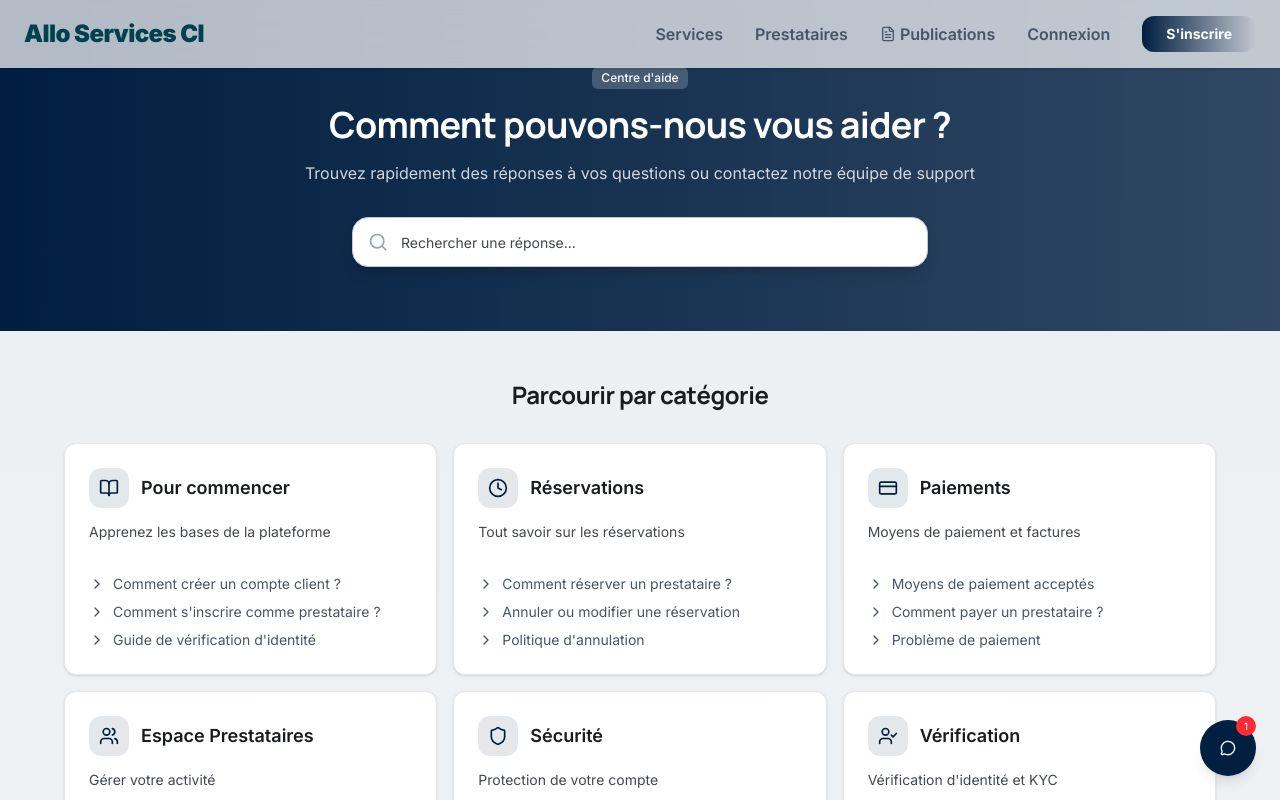
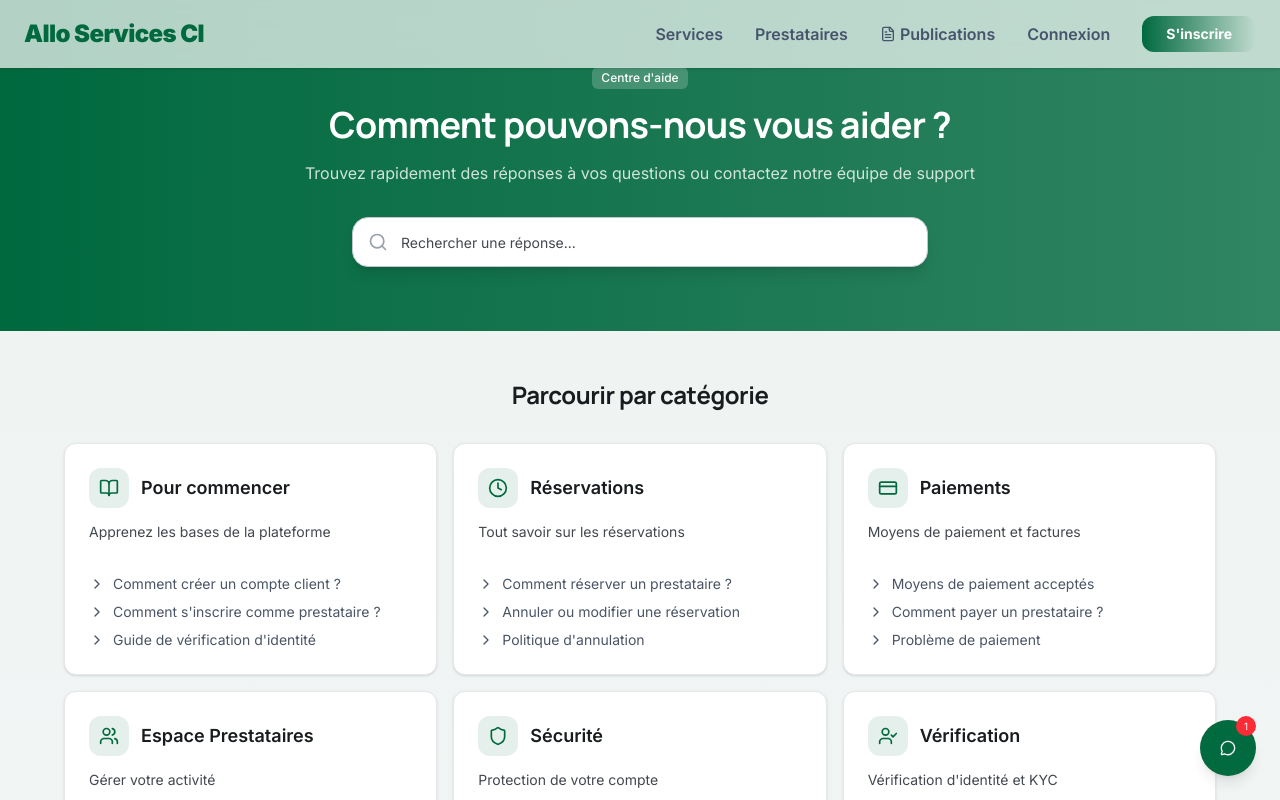
Before and after one commit to newancyrille0-sys/allo-services-ci, a Next.js app: page /help in a window 1280 px wide. Shown: the top 800 px of the page. Built offline with nearby package versions, Linux system fonts and the light colour scheme.

Commit message:
c3645b18-7916-4a6e-9a21-6d73863a8d0b

```diff
--- a/src/app/globals.css
+++ b/src/app/globals.css
@@ -4,18 +4,18 @@
 @custom-variant dark (&:is(.dark *));
 
 :root {
-  /* Sovereign Ledger Design System */
+  /* Allo Services CI Design System - Green Theme */
 
   /* Background and foreground */
   --background: 247 249 251;
   --foreground: 25 28 30;
 
-  /* Primary colors - Deep Ocean Blue */
-  --primary: 0 30 64;
+  /* Primary colors - Ivorian Green */
+  --primary: 0 105 62;
   --primary-foreground: 255 255 255;
-  --primary-container: 0 51 102;
-  --primary-fixed: 213 227 255;
-  --primary-fixed-dim: 167 200 255;
+  --primary-container: 0 140 83;
+  --primary-fixed: 144 238 180;
+  --primary-fixed-dim: 80 200 120;
 
   /* Secondary colors - Slate */
   --secondary: 80 95 118;
@@ -96,11 +96,11 @@
   --background: 13 17 23;
   --foreground: 230 237 243;
 
-  --primary: 167 200 255;
-  --primary-foreground: 0 30 64;
-  --primary-container: 0 51 102;
-  --primary-fixed: 213 227 255;
-  --primary-fixed-dim: 167 200 255;
+  --primary: 80 200 120;
+  --primary-foreground: 0 105 62;
+  --primary-container: 0 140 83;
+  --primary-fixed: 144 238 180;
+  --primary-fixed-dim: 80 200 120;
 
   --secondary: 183 200 225;
   --secondary-foreground: 0 30 64;
@@ -226,9 +226,9 @@
   border: 1px solid rgba(255, 255, 255, 0.1);
 }
 
-/* Hero Gradient */
+/* Hero Gradient - Green Theme */
 .hero-gradient {
-  background: linear-gradient(135deg, #004150 0%, #005a6e 100%);
+  background: linear-gradient(135deg, #00693E 0%, #008C53 100%);
 }
 
 /* Text Editorial */
@@ -350,9 +350,9 @@ html {
   border: 1px solid rgba(255, 255, 255, 0.1);
 }
 
-/* Button styles */
+/* Button styles - Green Theme */
 .btn-primary {
-  background: #004150;
+  background: #00693E;
   color: white;
   font-weight: 600;
   padding: 0.625rem 1.5rem;
@@ -362,23 +362,23 @@ html {
 
 .btn-primary:hover {
   transform: scale(0.95);
-  background: #005a6e;
+  background: #008C53;
 }
 
-/* FAB */
+/* FAB - Green Theme */
 .fab {
   position: fixed;
   right: 1.5rem;
   bottom: 6rem;
   width: 3.5rem;
   height: 3.5rem;
-  background: #004150;
+  background: #00693E;
   color: white;
   border-radius: 9999px;
   display: flex;
   align-items: center;
   justify-content: center;
-  box-shadow: 0 10px 25px -5px rgba(0, 65, 80, 0.4);
+  box-shadow: 0 10px 25px -5px rgba(0, 105, 62, 0.4);
   transition: transform 0.2s ease;
   z-index: 40;
 }
@@ -433,25 +433,25 @@ html {
 .delay-400 { animation-delay: 400ms; }
 .delay-500 { animation-delay: 500ms; }
 
-/* Focus styles */
+/* Focus styles - Green Theme */
 :focus-visible {
-  outline: 2px solid #8ed0e7;
+  outline: 2px solid #50C878;
   outline-offset: 2px;
 }
 
-/* Selection */
+/* Selection - Green Theme */
 ::selection {
-  background: #8ed0e7;
-  color: #001f28;
+  background: #50C878;
+  color: #003322;
 }
 
 /* ============================================
    SOVEREIGN LEDGER DESIGN SYSTEM
    ============================================ */
 
-/* Primary Gradient */
+/* Primary Gradient - Green Theme */
 .bg-primary-gradient {
-  background: linear-gradient(135deg, #001e40 0%, #003366 100%);
+  background: linear-gradient(135deg, #00693E 0%, #008C53 100%);
 }
 
 /* Ambient Shadow */
--- a/src/app/layout.tsx
+++ b/src/app/layout.tsx
@@ -18,7 +18,7 @@ const manrope = Manrope({
 export const viewport: Viewport = {
   width: "device-width",
   initialScale: 1,
-  themeColor: "#004150",
+  themeColor: "#00693E",
 };
 
 export const metadata: Metadata = {
--- a/src/components/home/CTASection.tsx
+++ b/src/components/home/CTASection.tsx
@@ -25,7 +25,7 @@ export function CTASection() {
 
             <div className="flex flex-col sm:flex-row gap-4">
               <Link href="/services">
-                <Button className="bg-white text-[#004150] px-8 py-4 rounded-2xl font-bold text-lg hover:scale-95 transition-transform flex items-center gap-2">
+                <Button className="bg-white text-[#00693E] px-8 py-4 rounded-2xl font-bold text-lg hover:scale-95 transition-transform flex items-center gap-2">
                   Trouver un prestataire
                   <ArrowRight className="h-5 w-5" />
                 </Button>
--- a/src/components/home/Hero.tsx
+++ b/src/components/home/Hero.tsx
@@ -57,7 +57,7 @@ export function Hero() {
         <div className="glass-card p-2 rounded-[2rem] shadow-2xl flex flex-col md:flex-row items-stretch gap-2">
           {/* Service Input */}
           <div className="flex-1 flex items-center gap-3 px-6 py-4 bg-white rounded-2xl md:rounded-l-[1.8rem]">
-            <Search className="text-[#004150] h-5 w-5" />
+            <Search className="text-[#00693E] h-5 w-5" />
             <Select value={selectedService} onValueChange={setSelectedService}>
               <SelectTrigger className="w-full border-none focus:ring-0 bg-transparent text-[#181c1d]">
                 <SelectValue placeholder="Quel service recherchez-vous ?" />
@@ -74,7 +74,7 @@ export function Hero() {
 
           {/* City Input */}
           <div className="flex-1 flex items-center gap-3 px-6 py-4 bg-white md:border-l border-gray-200 rounded-2xl md:rounded-none">
-            <MapPin className="text-[#004150] h-5 w-5" />
+            <MapPin className="text-[#00693E] h-5 w-5" />
             <Select value={selectedCity} onValueChange={setSelectedCity}>
               <SelectTrigger className="w-full border-none focus:ring-0 bg-transparent text-[#181c1d]">
                 <SelectValue placeholder="Ville ou quartier (Abidjan...)" />
--- a/src/components/home/HowItWorks.tsx
+++ b/src/components/home/HowItWorks.tsx
@@ -43,7 +43,7 @@ export function HowItWorks() {
       <div className="max-w-screen-2xl mx-auto px-6">
         {/* Header */}
         <div className="text-center mb-12">
-          <span className="text-[#004150] font-bold tracking-widest text-sm uppercase">
+          <span className="text-[#00693E] font-bold tracking-widest text-sm uppercase">
             Comment ça marche
           </span>
           <h2 className="font-headline text-4xl font-extrabold text-editorial text-[#181c1d] mt-2">
--- a/src/components/home/Testimonials.tsx
+++ b/src/components/home/Testimonials.tsx
@@ -54,7 +54,7 @@ export function Testimonials() {
               className="bg-white border border-[#bfc8cc]/20 rounded-3xl p-6 hover:shadow-xl transition-all duration-300"
             >
               {/* Quote Icon */}
-              <Quote className="w-8 h-8 text-[#8ed0e7] mb-4" />
+              <Quote className="w-8 h-8 text-[#50C878] mb-4" />
 
               {/* Content */}
               <p className="text-[#3f484c] mb-6 leading-relaxed">
@@ -83,7 +83,7 @@ export function Testimonials() {
 
               {/* Service Badge */}
               <div className="mt-4 pt-4 border-t border-[#bfc8cc]/20">
-                <span className="text-xs font-medium text-[#004150] bg-[#b4ebff]/30 px-3 py-1 rounded-full">
+                <span className="text-xs font-medium text-[#00693E] bg-[#90EE90]/30 px-3 py-1 rounded-full">
                   {testimonial.service}
                 </span>
               </div>
--- a/src/components/layout/Footer.tsx
+++ b/src/components/layout/Footer.tsx
@@ -65,7 +65,7 @@ export function Footer() {
                 href="https://facebook.com/alloservicesci"
                 target="_blank"
                 rel="noopener noreferrer"
-                className="w-10 h-10 rounded-full bg-white/10 flex items-center justify-center hover:bg-[#004150] transition-colors"
+                className="w-10 h-10 rounded-full bg-white/10 flex items-center justify-center hover:bg-[#00693E] transition-colors"
               >
                 <Facebook className="h-5 w-5" />
               </a>
@@ -73,7 +73,7 @@ export function Footer() {
                 href="https://instagram.com/alloservicesci"
                 target="_blank"
                 rel="noopener noreferrer"
-                className="w-10 h-10 rounded-full bg-white/10 flex items-center justify-center hover:bg-[#004150] transition-colors"
+                className="w-10 h-10 rounded-full bg-white/10 flex items-center justify-center hover:bg-[#00693E] transition-colors"
               >
                 <Instagram className="h-5 w-5" />
               </a>
@@ -81,7 +81,7 @@ export function Footer() {
                 href={`https://wa.me/${APP_CONFIG.contact.phoneInternational.replace("+", "")}`}
                 target="_blank"
                 rel="noopener noreferrer"
-                className="w-10 h-10 rounded-full bg-white/10 flex items-center justify-center hover:bg-[#004150] transition-colors"
+                className="w-10 h-10 rounded-full bg-white/10 flex items-center justify-center hover:bg-[#00693E] transition-colors"
               >
                 <MessageCircle className="h-5 w-5" />
               </a>
--- a/src/components/layout/Header.tsx
+++ b/src/components/layout/Header.tsx
@@ -19,7 +19,7 @@ export function Header() {
     <nav className="fixed top-0 w-full z-50 bg-white/70 backdrop-blur-xl shadow-sm">
       <div className="flex justify-between items-center px-6 py-4 max-w-screen-2xl mx-auto">
         {/* Logo */}
-        <Link href="/" className="text-2xl font-black tracking-tight text-[#004150]">
+        <Link href="/" className="text-2xl font-black tracking-tight text-[#00693E]">
           Allo Services CI
         </Link>
 
@@ -27,26 +27,26 @@ export function Header() {
         <div className="hidden md:flex items-center gap-8">
           <Link
             href="/services"
-            className="text-slate-600 hover:text-teal-800 transition-colors font-semibold"
+            className="text-slate-600 hover:text-[#00693E] transition-colors font-semibold"
           >
             Services
           </Link>
           <Link
             href="/providers"
-            className="text-slate-600 hover:text-teal-800 transition-colors font-semibold"
+            className="text-slate-600 hover:text-[#00693E] transition-colors font-semibold"
           >
             Prestataires
           </Link>
           <Link
             href="/publications"
-            className="text-slate-600 hover:text-teal-800 transition-colors font-semibold flex items-center gap-1"
+            className="text-slate-600 hover:text-[#00693E] transition-colors font-semibold flex items-center gap-1"
           >
             <FileText className="h-4 w-4" />
             Publications
           </Link>
           <Link
             href="/login"
-            className="text-slate-600 hover:text-teal-800 transition-colors font-semibold"
+            className="text-slate-600 hover:text-[#00693E] transition-colors font-semibold"
           >
             Connexion
           </Link>
@@ -60,32 +60,32 @@ export function Header() {
         {/* Mobile Menu Button */}
         <Sheet open={isOpen} onOpenChange={setIsOpen}>
           <SheetTrigger asChild>
-            <button className="md:hidden text-[#004150]">
+            <button className="md:hidden text-[#00693E]">
               <Menu className="h-6 w-6" />
             </button>
           </SheetTrigger>
           <SheetContent side="right" className="w-[300px]">
             <SheetHeader>
-              <SheetTitle className="text-[#004150]">Menu</SheetTitle>
+              <SheetTitle className="text-[#00693E]">Menu</SheetTitle>
             </SheetHeader>
             <div className="flex flex-col gap-4 mt-6">
               <Link
                 href="/services"
-                className="text-[#181c1d] hover:text-[#004150] transition-colors font-semibold py-2"
+                className="text-[#181c1d] hover:text-[#00693E] transition-colors font-semibold py-2"
                 onClick={() => setIsOpen(false)}
               >
                 Services
               </Link>
               <Link
                 href="/providers"
-                className="text-[#181c1d] hover:text-[#004150] transition-colors font-semibold py-2"
+                className="text-[#181c1d] hover:text-[#00693E] transition-colors font-semibold py-2"
                 onClick={() => setIsOpen(false)}
               >
                 Prestataires
               </Link>
               <Link
                 href="/publications"
-                className="text-[#181c1d] hover:text-[#004150] transition-colors font-semibold py-2 flex items-center gap-2"
+                className="text-[#181c1d] hover:text-[#00693E] transition-colors font-semibold py-2 flex items-center gap-2"
                 onClick={() => setIsOpen(false)}
               >
                 <FileText className="h-4 w-4" />
@@ -93,7 +93,7 @@ export function Header() {
               </Link>
               <Link
                 href="/login"
-                className="text-[#181c1d] hover:text-[#004150] transition-colors font-semibold py-2"
+                className="text-[#181c1d] hover:text-[#00693E] transition-colors font-semibold py-2"
                 onClick={() => setIsOpen(false)}
               >
                 Connexion
```
Also changed, not shown: src/components/feed/FeedPage.tsx (+8 -8 lines), src/components/home/FeaturedProviders.tsx (+4 -4 lines), src/components/home/TrustSection.tsx (+6 -6 lines), src/components/layout/AuthLayout.tsx (+5 -5 lines).
